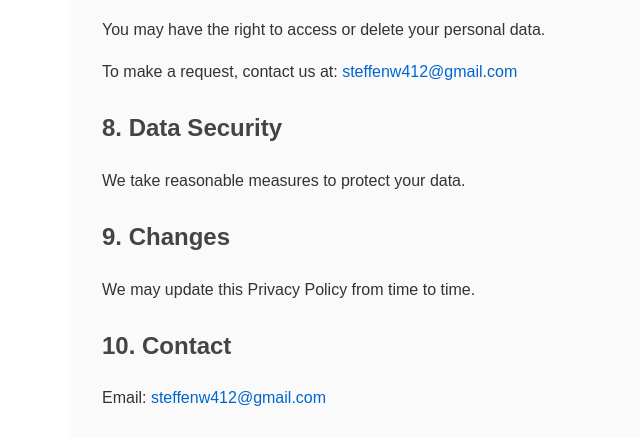
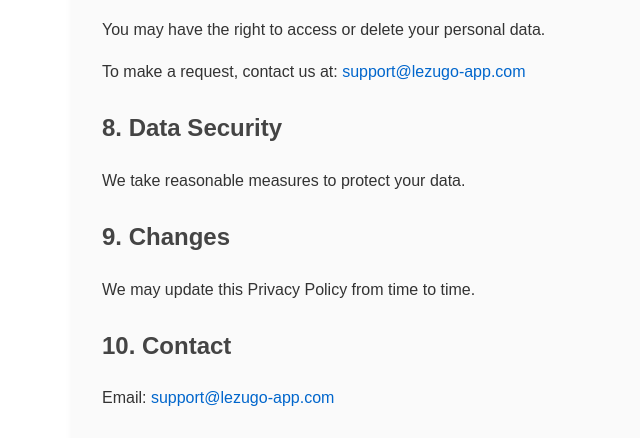
Before and after one commit to SteffenWgit/Lezugo-website, a plain HTML site: page privacy.html in a window 1280 px wide. Shown: the part 1421-1859 px from the top of the page, 168-808 px from the left. Drawn offline with Linux system fonts and the light colour scheme.

Commit message:
Update privacy.html

```diff
--- a/privacy.html
+++ b/privacy.html
@@ -112,7 +112,7 @@
   </p>
   <p>
     To make a request, contact us at:
-    <a href="mailto:steffenw412@gmail.com">steffenw412@gmail.com</a>
+    <a href="mailto:support@lezugo-app.com">support@lezugo-app.com</a>
   </p>
 
   <h2>8. Data Security</h2>
@@ -127,7 +127,7 @@
 
   <h2>10. Contact</h2>
   <p>
-    Email: <a href="mailto:steffenw412@gmail.com">steffenw412@gmail.com</a>
+    Email: <a href="mailto:support@lezugo-app.com">support@lezugo-app.com</a>
   </p>
 
   <div class="footer">
```
